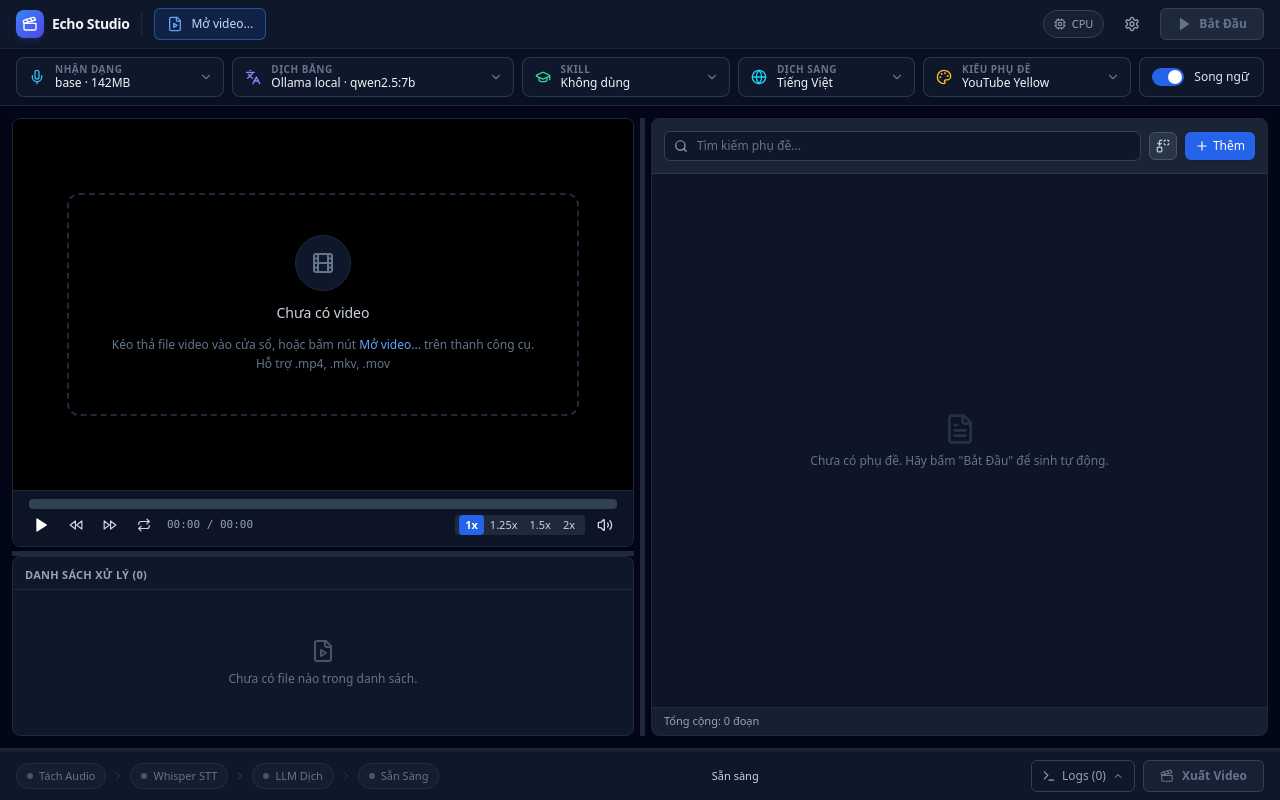
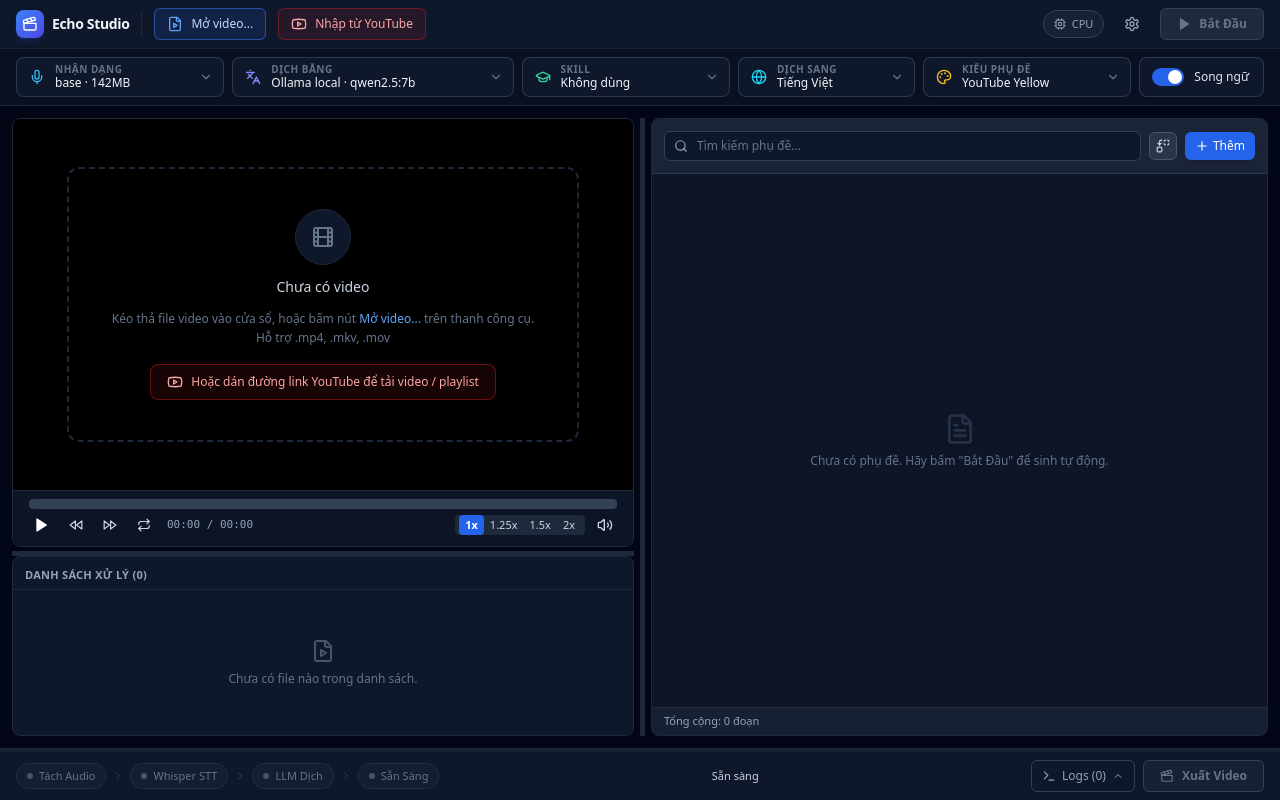
Before and after one commit to enolalab/echo, a React (Vite) app in the folder ui/: page / in a window 1280 px wide. Built offline with nearby package versions, Linux system fonts and the light colour scheme.

Commit message:
feat(ui): wire YouTube import into HeaderBar, VideoPlayer and App

```diff
--- a/ui/src/App.tsx
+++ b/ui/src/App.tsx
@@ -12,6 +12,7 @@ import { ProgressDrawer } from './components/ProgressDrawer';
 import { ExportModal } from './components/ExportModal';
 import { JobList } from './components/JobList';
 import { SettingsModal } from './components/SettingsModal';
+import { YoutubeImportModal } from './components/YoutubeImportModal';
 import { useSystemInfo } from './hooks/useSystemInfo';
 import {
   startPipeline,
@@ -70,6 +71,7 @@ export default function App() {
   // UI state
   const [logs, setLogs] = useState<string[]>([]);
   const [isExportOpen, setIsExportOpen] = useState(false);
+  const [isYoutubeModalOpen, setIsYoutubeModalOpen] = useState(false);
   const [outputDir, setOutputDir] = useState<string>('');
 
   const jobsRef = useRef(jobs);
@@ -212,6 +214,14 @@ export default function App() {
     [addJobs, pushToast]
   );
   const { isDragging } = useFileDrop(handleFilesDropped);
+
+  const handleYoutubeVideosDownloaded = useCallback(
+    (paths: string[]) => {
+      addJobs(paths);
+      pushToast(`Đã thêm ${paths.length} video từ YouTube vào hàng đợi`, 'success');
+    },
+    [addJobs, pushToast]
+  );
 
   const handleSelectVideos = async () => {
     if (isTauri()) {
@@ -435,6 +445,7 @@ export default function App() {
         videoPath={videoPath}
         jobCount={jobs.length}
         onSelectVideo={handleSelectVideos}
+        onOpenYoutubeModal={() => setIsYoutubeModalOpen(true)}
         whisperModel={whisperModel}
         onSelectWhisperModel={(m) => patchGeneral({ whisper_model: m })}
         profiles={settingsView?.profiles ?? []}
@@ -476,6 +487,7 @@ export default function App() {
                   onTimeUpdate={setCurrentTimeMs}
                   seekTimeMs={seekTimeMs}
                   onSeekComplete={() => setSeekTimeMs(null)}
+                  onOpenYoutubeModal={() => setIsYoutubeModalOpen(true)}
                 />
               </div>
 
@@ -544,7 +556,15 @@ export default function App() {
         }}
       />
 
-      {/* 5. Settings Modal */}
+      {/* 5. YouTube Import Modal (kept mounted so background downloads still queue) */}
+      <YoutubeImportModal
+        isOpen={isYoutubeModalOpen}
+        onClose={() => setIsYoutubeModalOpen(false)}
+        onVideosDownloaded={handleYoutubeVideosDownloaded}
+        defaultDownloadDir={general.download_dir ?? undefined}
+      />
+
+      {/* 6. Settings Modal */}
       {settingsView && (
         <SettingsModal
           isOpen={isSettingsOpen}
@@ -557,7 +577,7 @@ export default function App() {
         />
       )}
 
-      {/* 6. Drag overlay + Toasts */}
+      {/* 7. Drag overlay + Toasts */}
       {isDragging && (
         <div className="fixed inset-0 z-40 bg-blue-950/60 border-2 border-dashed border-blue-400 flex items-center justify-center pointer-events-none">
           <div className="flex flex-col items-center gap-2 text-blue-200">
--- a/ui/src/components/HeaderBar.tsx
+++ b/ui/src/components/HeaderBar.tsx
@@ -15,6 +15,7 @@ import {
   Globe,
   ChevronDown,
   Clapperboard,
+  Youtube,
 } from 'lucide-react';
 import type { SystemInfo, StylePreset, ProfileView, Skill } from '../types';
 import { KIND_ICONS } from '../lib/providers';
@@ -23,6 +24,7 @@ interface HeaderBarProps {
   videoPath: string;
   jobCount?: number;
   onSelectVideo: () => void;
+  onOpenYoutubeModal?: () => void;
   whisperModel: string;
   onSelectWhisperModel: (m: string) => void;
   profiles: ProfileView[];
@@ -114,6 +116,7 @@ export const HeaderBar: React.FC<HeaderBarProps> = ({
   videoPath,
   jobCount = 0,
   onSelectVideo,
+  onOpenYoutubeModal,
   whisperModel,
   onSelectWhisperModel,
   profiles,
@@ -176,6 +179,18 @@ export const HeaderBar: React.FC<HeaderBarProps> = ({
           <FileVideo className="w-4 h-4 text-blue-400 shrink-0" />
           <span className="truncate font-medium">{fileName}</span>
         </button>
+
+        {onOpenYoutubeModal && (
+          <button
+            onClick={onOpenYoutubeModal}
+            disabled={isRunning}
+            className="flex items-center gap-2 h-8 px-3 rounded-md border border-red-700/50 bg-red-600/10 hover:bg-red-600/20 text-red-300 transition-colors shrink-0 disabled:opacity-50 disabled:cursor-not-allowed"
+            title="Tải video hoặc playlist từ YouTube"
+          >
+            <Youtube className="w-4 h-4 shrink-0" />
+            <span className="font-medium">Nhập từ YouTube</span>
+          </button>
+        )}
 
         <div className="flex-1" />
 
--- a/ui/src/components/VideoPlayer.tsx
+++ b/ui/src/components/VideoPlayer.tsx
@@ -8,6 +8,7 @@ import {
   Rewind,
   Repeat,
   Film,
+  Youtube,
 } from 'lucide-react';
 import { convertFileSrc } from '@tauri-apps/api/core';
 import { isTauri } from '../lib/ipc';
@@ -25,6 +26,7 @@ interface VideoPlayerProps {
   onTimeUpdate: (ms: number) => void;
   seekTimeMs: number | null;
   onSeekComplete: () => void;
+  onOpenYoutubeModal?: () => void;
 }
 
 function formatTime(ms: number): string {
@@ -44,6 +46,7 @@ export const VideoPlayer: React.FC<VideoPlayerProps> = ({
   onTimeUpdate,
   seekTimeMs,
   onSeekComplete,
+  onOpenYoutubeModal,
 }) => {
   const videoRef = useRef<HTMLVideoElement | null>(null);
   const containerRef = useRef<HTMLDivElement | null>(null);
@@ -202,6 +205,15 @@ export const VideoPlayer: React.FC<VideoPlayerProps> = ({
               <br />
               Hỗ trợ .mp4, .mkv, .mov
             </div>
+            {onOpenYoutubeModal && (
+              <button
+                onClick={onOpenYoutubeModal}
+                className="mt-1 flex items-center gap-2 h-9 px-4 rounded-lg border border-red-700/50 bg-red-600/10 hover:bg-red-600/20 text-red-300 text-xs font-medium transition-colors"
+              >
+                <Youtube className="w-4 h-4" />
+                Hoặc dán đường link YouTube để tải video / playlist
+              </button>
+            )}
           </div>
         )}
 
--- a/ui/src/components/YoutubeImportModal.tsx
+++ b/ui/src/components/YoutubeImportModal.tsx
@@ -110,9 +110,11 @@ export const YoutubeImportModal: React.FC<YoutubeImportModalProps> = ({
       if (payload.stage === 'completed' && payload.saved_path) {
         onVideosDownloaded([payload.saved_path]);
       }
-    }).then((fn) => {
-      unlisten = fn;
-    });
+    })
+      .then((fn) => {
+        unlisten = fn;
+      })
+      .catch(() => {});
     return () => {
       if (unlisten) unlisten();
     };
--- a/ui/src/types/index.ts
+++ b/ui/src/types/index.ts
@@ -98,6 +98,7 @@ export interface GeneralSettings {
   bilingual: boolean;
   style_preset: StylePreset;
   use_cloud_stt: boolean;
+  download_dir?: string | null;
 }
 
 export interface SettingsView {
```
Also changed, not shown: 1 other file (tests, documents, lock files or other folders).
